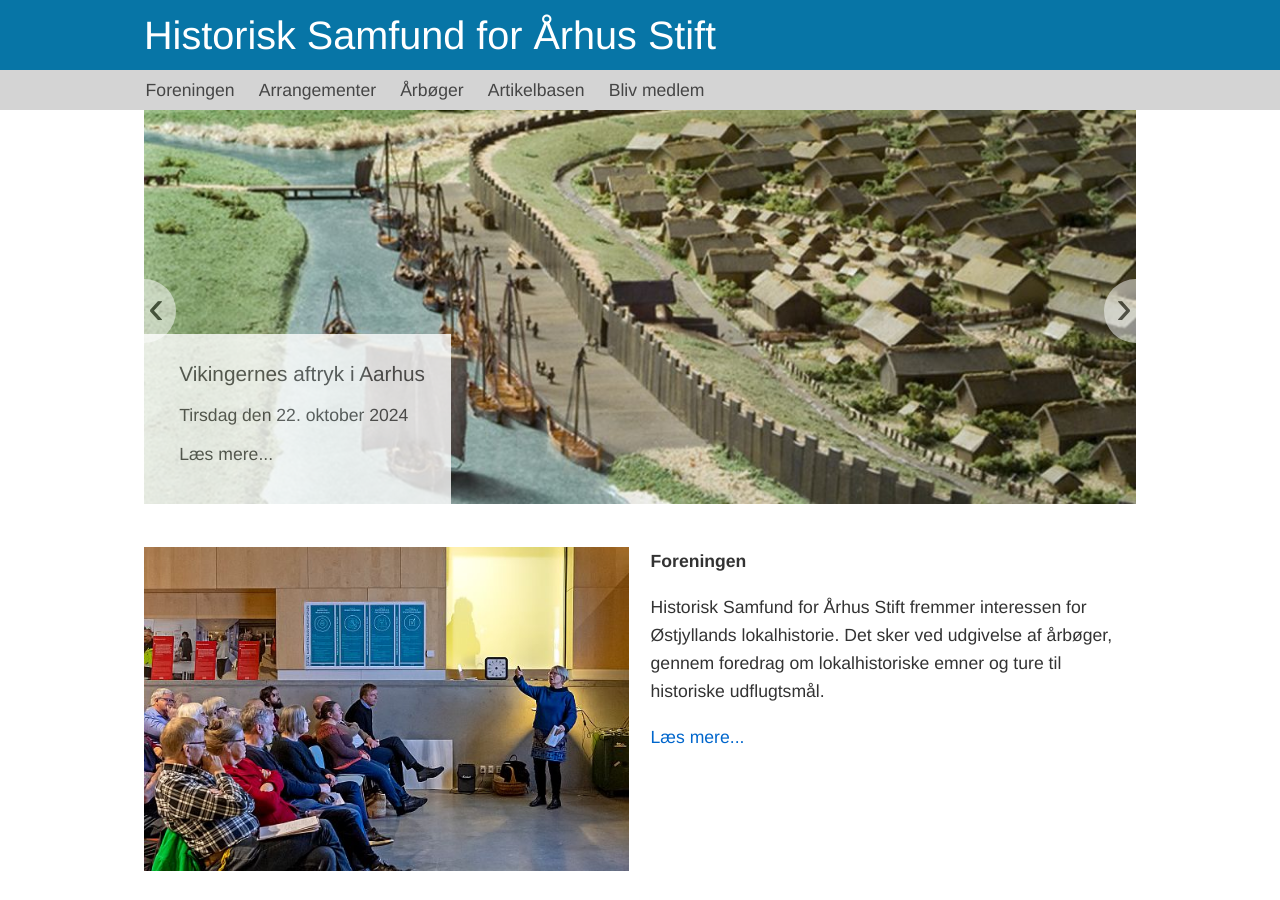
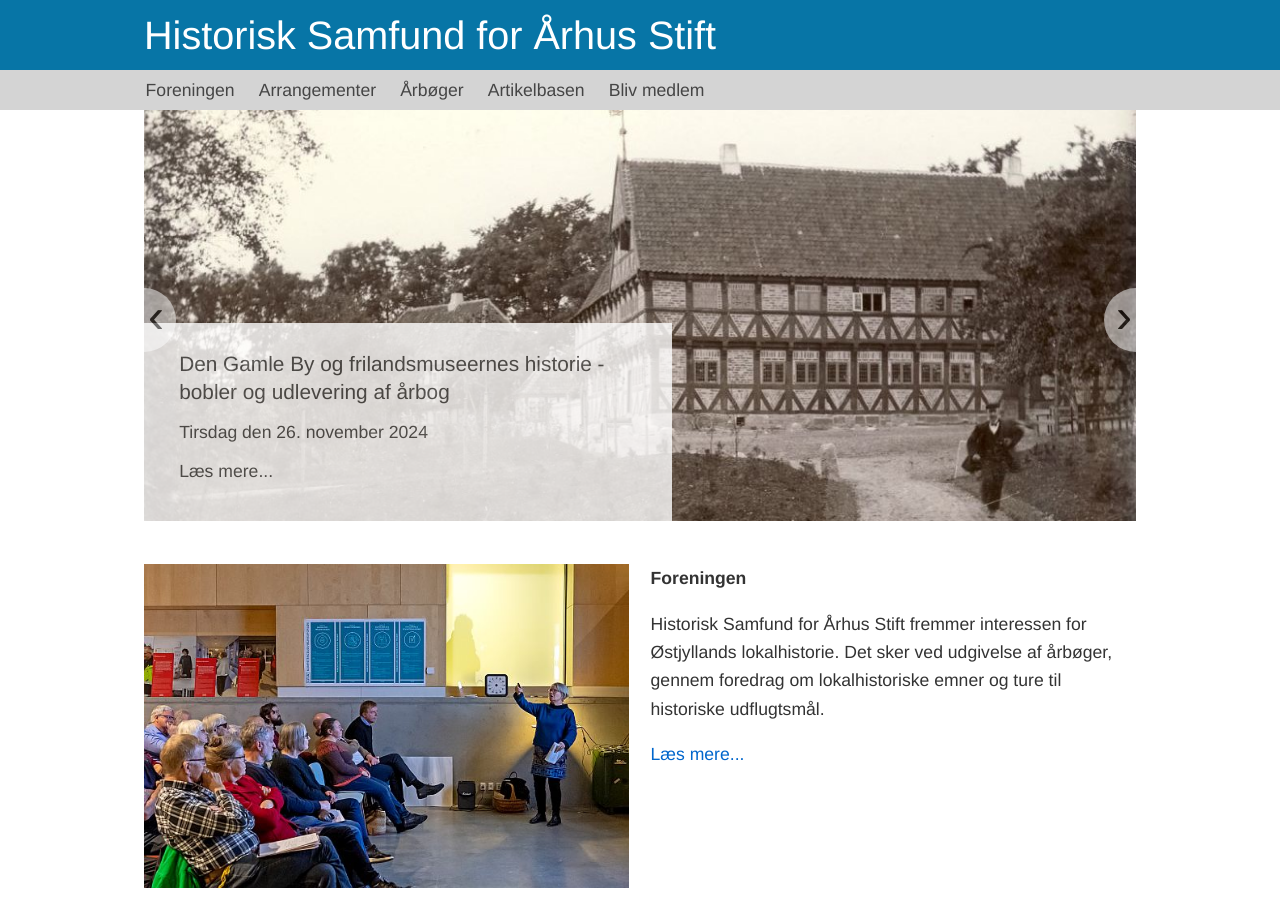
Before and after one commit to guldhorn/historisk-samfund, a Jekyll site: the page built from index.md, in a window 1280 px wide and 900 px high. Built offline with Jekyll 4.4.1, drawn with Linux system fonts in a browser that asks for light colours.

Commit message:
Update slides.yaml
Fjernet et arrangement

```diff
--- a/_data/slides.yaml
+++ b/_data/slides.yaml
@@ -7,12 +7,6 @@
 # image_alt: the text to show when hovering the mouse over the image
 # title: the heading in the text-field which overlays the image
 # text: the text of the text-field
-
-- page_url: /arrangementer/2024-10-22-vikingernes-aftryk-i-aarhus
-  image_url: /assets/aros-slider.jpg
-  image_alt: Vikingernes aftryk i Aarhus
-  title: Vikingernes aftryk i Aarhus
-  text: Tirsdag den 22. oktober 2024
 
 - page_url: /arrangementer/2024-11-26-den-gamle-by-og-frilandsmuseernes-historie
   image_url: /assets/dgb-slider.jpg
```
